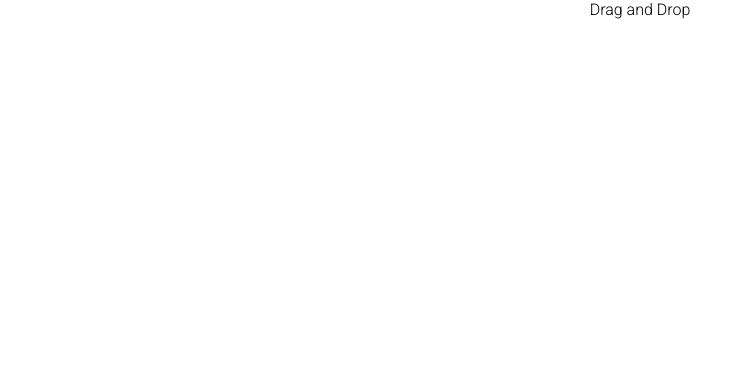
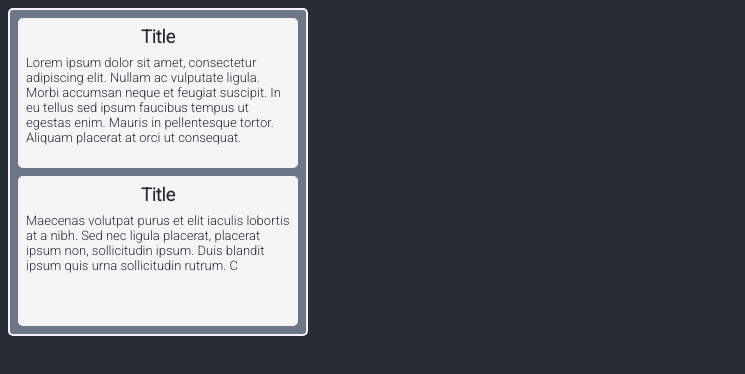
Before and after one commit to lennox-davidlevy/dragdrop, a React (Create React App) app: page / in a window 1280 px wide. Shown: the top 374 px of the page, without its empty margins (0-745 px from the left). Built offline with nearby package versions, Linux system fonts and the light colour scheme.

Commit message:
created drag group and styled

```diff
--- a/src/App.css
+++ b/src/App.css
@@ -1,7 +1,65 @@
 .App {
   text-align: center;
+}
+
+* {
+  margin: 0;
+  padding: 0;
+}
+
+.App-header {
+  background-color: #282c34;
+  min-height: 100vh;
+  display: flex;
+  font-size: calc(10px + 2vmin);
+  color: white;
 }
 
 body {
   font-family: 'Roboto', sans-serif;
 }
+
+.drag_drop {
+  padding: 0.5rem;
+  display: grid;
+  width: 100%;
+  height: 100%;
+  grid-template-columns: repeat(auto-fill, 300px);
+}
+
+.drag-group {
+  border: 2px solid whitesmoke;
+  background-color: #6e778a;
+  border-radius: 5px;
+  padding: 0.5rem;
+}
+
+.drag-item {
+  display: flex;
+  flex-direction: column;
+  justify-content: start;
+  align-items: center;
+  background-color: whitesmoke;
+  color: #282c34;
+  min-height: 150px;
+  border-radius: 5px;
+}
+.drag-item:not(:last-child) {
+  margin-bottom: 0.5rem;
+}
+
+.item-title {
+  font-size: large;
+  font-weight: 900;
+  padding-top: 0.5rem;
+}
+
+.item-content {
+  font-size: small;
+  text-align: start;
+  width: 100%;
+}
+
+.item-content > * {
+  padding: 0.5rem 0.5rem;
+}
--- a/src/App.js
+++ b/src/App.js
@@ -3,7 +3,34 @@ import './App.css';
 function App() {
   return (
     <div className="App">
-      <div className="drag_drop">Drag and Drop</div>
+      <div className="App-header">
+        <div className="drag_drop">
+          <div className="drag-group">
+            <div className="drag-item">
+              <div className="item-title">Title</div>
+              <div className="item-content">
+                <p>
+                  Lorem ipsum dolor sit amet, consectetur adipiscing elit.
+                  Nullam ac vulputate ligula. Morbi accumsan neque et feugiat
+                  suscipit. In eu tellus sed ipsum faucibus tempus ut egestas
+                  enim. Mauris in pellentesque tortor. Aliquam placerat at orci
+                  ut consequat.
+                </p>
+              </div>
+            </div>
+            <div className="drag-item">
+              <div className="item-title">Title</div>
+              <div className="item-content">
+                <p>
+                  Maecenas volutpat purus et elit iaculis lobortis at a nibh.
+                  Sed nec ligula placerat, placerat ipsum non, sollicitudin
+                  ipsum. Duis blandit ipsum quis urna sollicitudin rutrum. C
+                </p>
+              </div>
+            </div>
+          </div>
+        </div>
+      </div>
     </div>
   );
 }
```
